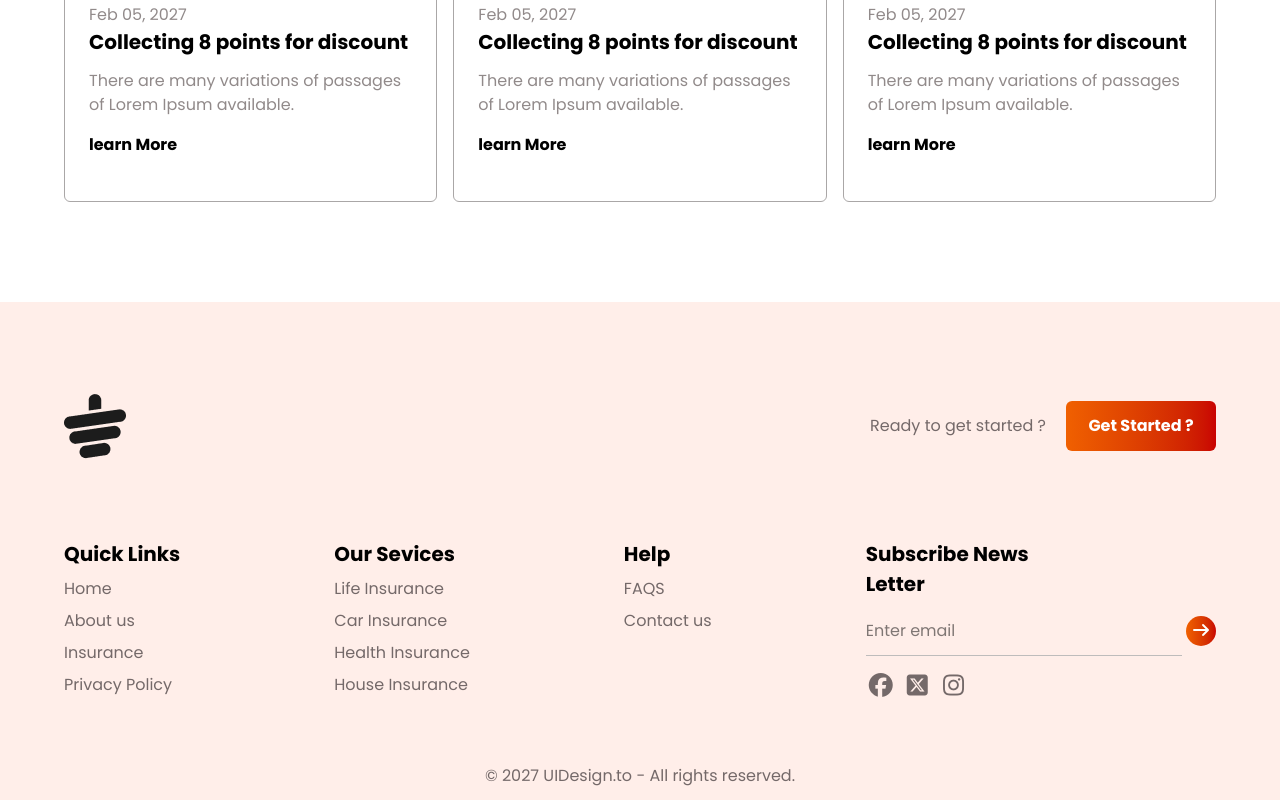
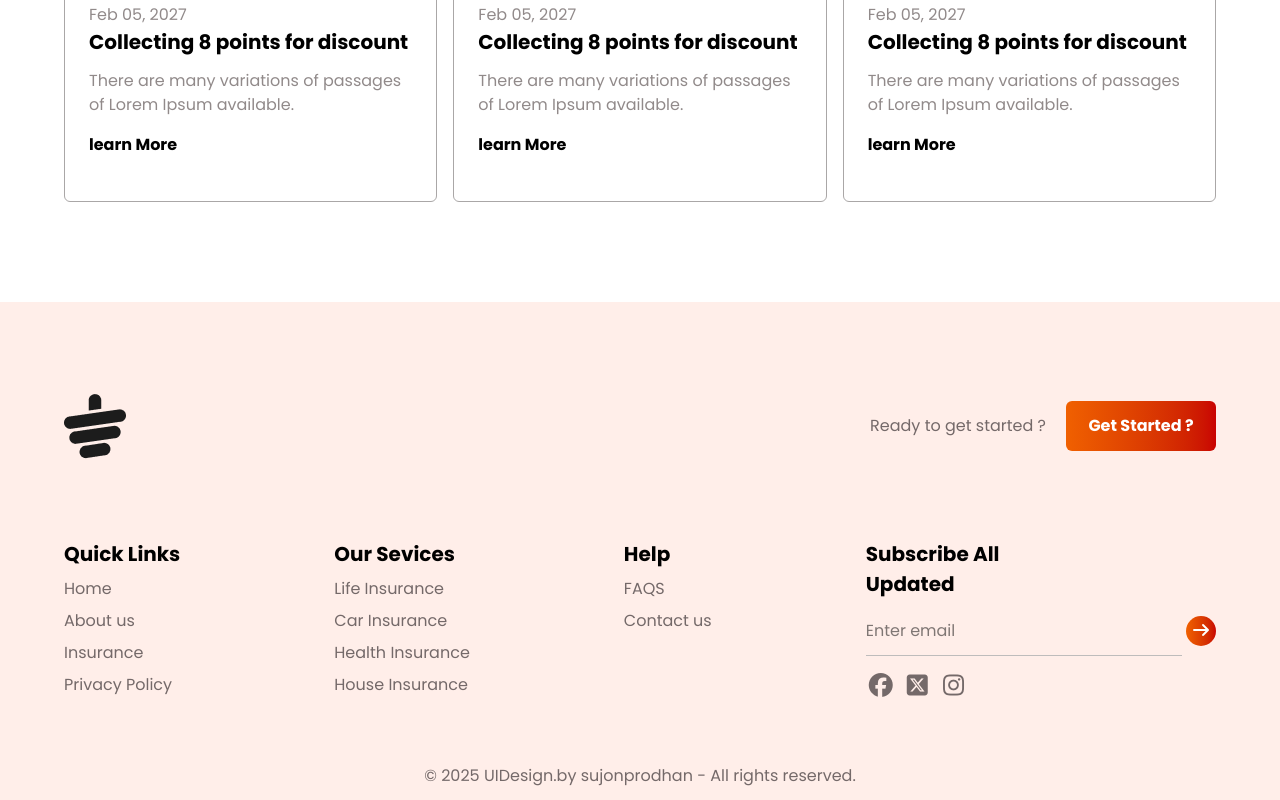
Before and after one commit to sujunprodhan/tea-shop-tailwind, a plain HTML site: page index.html in a window 1280 px wide. Shown: the part 3500-4300 px from the top of the page. Drawn offline with nearby package versions, Linux system fonts and the light colour scheme.

Commit message:
border color and subscibe text update added

```diff
--- a/index.html
+++ b/index.html
@@ -290,7 +290,7 @@
           <p class="mt-2 text-[#746969]">Contact us</p>
         </div>
         <div class="footer_list md:mt-0 mt-5">
-          <h3 class="text-[1.25rem] font-bold w-[216px]">Subscribe News Letter</h3>
+          <h3 class="text-[1.25rem] font-bold w-[216px]">Subscribe All Updated</h3>
           <input type="text" placeholder="Enter email" class="border-b-1 border-b-[#bebcbc] pb-3 mt-5 outline-0">
           <button class="h-[30px] w-[30px] bg-gradient-to-r from-[#f06000] to-[#c90202] rounded-full text-white"><i
               class="fa-solid fa-arrow-right"></i></button>
@@ -302,7 +302,8 @@
         </div>
 
       </div>
-      <h3 class="flex justify-center items-center mt-15 text-[#746969]">© 2027 UIDesign.to - All rights reserved.</h3>
+      <h3 class="flex justify-center items-center mt-15 text-[#746969]">© 2025 UIDesign.by sujonprodhan - All rights
+        reserved.</h3>
     </div>
   </section>
 
```
